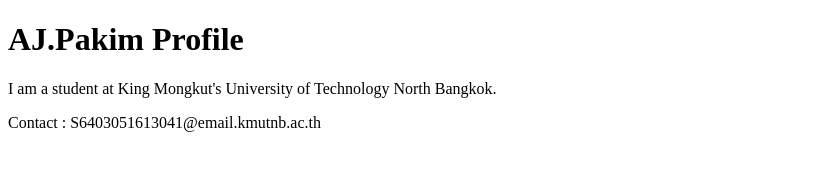
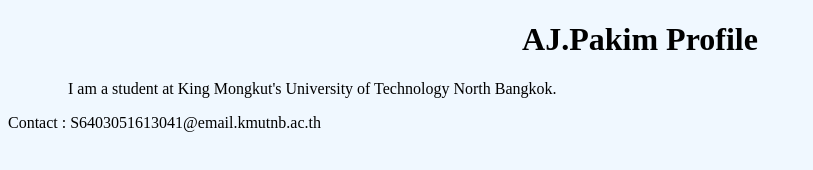
Before and after one commit to pkacr/github-desktop-project, a plain HTML site: page index.html in a window 1280 px wide. Shown: the whole page, without its empty margins (0-813 px from the left). Drawn offline with Linux system fonts and the light colour scheme.

Commit message:
Update index.html and create css
Update index.html and create css

```diff
--- /dev/null
+++ b/css/index.css
@@ -0,0 +1,9 @@
+body{
+    background-color: aliceblue;
+}
+h1{
+    text-align: center;
+}
+p{
+    text-indent: 60px;
+}
--- a/index.html
+++ b/index.html
@@ -3,7 +3,8 @@
 <head>
     <meta charset="UTF-8">
     <meta name="viewport" content="width=device-width, initial-scale=1.0">
-    <title>Document</title>
+    <title>Profile</title>
+    <link rel="stylesheet" href="css/index.css">
 </head>
 <body>
     <h1>AJ.Pakim Profile</h1>
```
